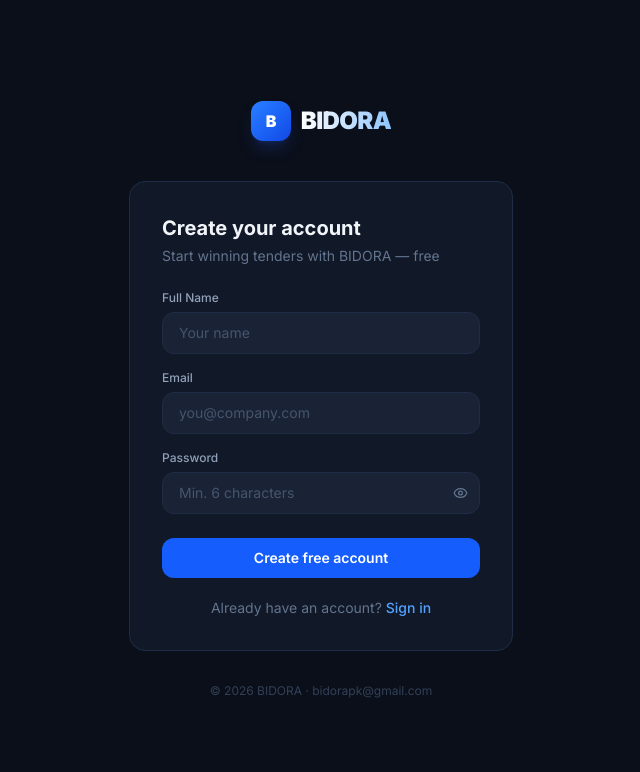
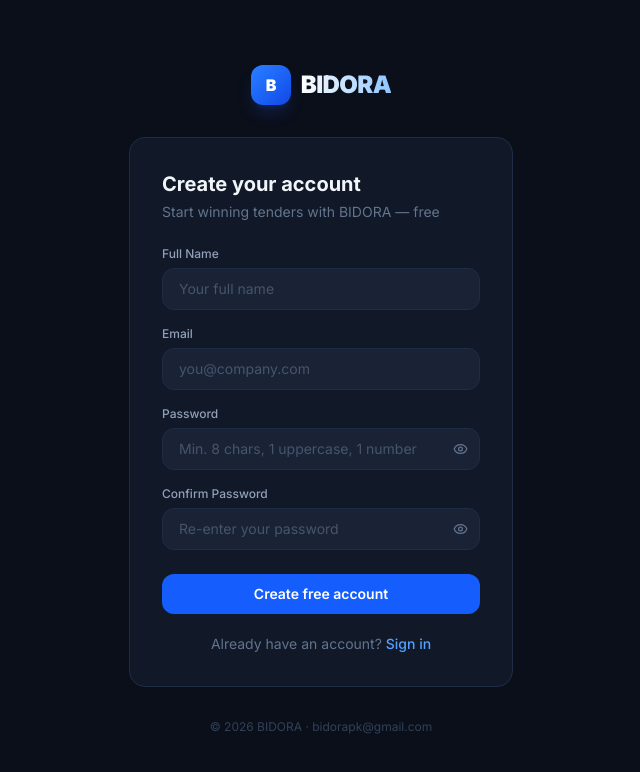
Before and after one commit to bidora-pk/bidora, a Next.js app in the folder frontend/: page /auth/register in a window 1280 px wide. Shown: the top 772 px of the page, without its empty margins (319-959 px from the left). Built offline with nearby package versions, Linux system fonts and the light colour scheme; no server answers.

Commit message:
Edited Register page

```diff
--- a/frontend/app/auth/register/page.tsx
+++ b/frontend/app/auth/register/page.tsx
@@ -1,60 +1,200 @@
 'use client'
 import { useState } from 'react'
-import { createClient } from '@/lib/supabase'
 import { useRouter } from 'next/navigation'
 import Link from 'next/link'
-import { Eye, EyeOff, Loader2 } from 'lucide-react'
+import { Eye, EyeOff, Loader2, CheckCircle2, XCircle } from 'lucide-react'
+
+// ── Validation helpers ────────────────────────────────────────────────────────
+
+function validateName(v: string) {
+  if (!v.trim()) return 'Full name is required.'
+  if (v.trim().length < 2) return 'Name must be at least 2 characters.'
+  if (v.trim().length > 80) return 'Name is too long.'
+  return ''
+}
+
+function validateEmail(v: string) {
+  if (!v.trim()) return 'Email is required.'
+  if (!/^[^\s@]+@[^\s@]+\.[^\s@]+$/.test(v.trim())) return 'Enter a valid email address.'
+  return ''
+}
+
+function validatePassword(v: string) {
+  if (!v) return 'Password is required.'
+  if (v.length < 8) return 'Password must be at least 8 characters.'
+  if (!/[A-Z]/.test(v)) return 'Include at least one uppercase letter.'
+  if (!/[0-9]/.test(v)) return 'Include at least one number.'
+  return ''
+}
+
+function validateConfirm(pw: string, confirm: string) {
+  if (!confirm) return 'Please confirm your password.'
+  if (pw !== confirm) return 'Passwords do not match.'
+  return ''
+}
+
+// ── Password strength ─────────────────────────────────────────────────────────
+
+function passwordStrength(pw: string): { score: number; label: string; color: string } {
+  let score = 0
+  if (pw.length >= 8)   score++
+  if (pw.length >= 12)  score++
+  if (/[A-Z]/.test(pw)) score++
+  if (/[0-9]/.test(pw)) score++
+  if (/[^A-Za-z0-9]/.test(pw)) score++
+
+  if (score <= 1) return { score, label: 'Weak',   color: 'bg-red-500' }
+  if (score <= 3) return { score, label: 'Fair',   color: 'bg-amber-400' }
+  if (score === 4) return { score, label: 'Good',  color: 'bg-blue-400' }
+  return              { score, label: 'Strong',     color: 'bg-emerald-400' }
+}
+
+// ── Field wrapper ─────────────────────────────────────────────────────────────
+
+function Field({
+  label, error, touched, children,
+}: {
+  label: string; error: string; touched: boolean; children: React.ReactNode
+}) {
+  return (
+    <div>
+      <label className="block text-xs font-medium text-slate-400 mb-1.5">{label}</label>
+      {children}
+      {touched && error && (
+        <p className="mt-1.5 text-xs text-red-400 flex items-center gap-1">
+          <XCircle size={11} /> {error}
+        </p>
+      )}
+      {touched && !error && (
+        <p className="mt-1.5 text-xs text-emerald-400 flex items-center gap-1">
+          <CheckCircle2 size={11} /> Looks good
+        </p>
+      )}
+    </div>
+  )
+}
+
+// ── Main component ────────────────────────────────────────────────────────────
 
 export default function RegisterPage() {
-  const router   = useRouter()
-  const supabase = createClient()
+  const router = useRouter()
 
   const [fullName,  setFullName]  = useState('')
   const [email,     setEmail]     = useState('')
   const [password,  setPassword]  = useState('')
+  const [confirm,   setConfirm]   = useState('')
   const [showPw,    setShowPw]    = useState(false)
+  const [showCf,    setShowCf]    = useState(false)
   const [loading,   setLoading]   = useState(false)
-  const [error,     setError]     = useState('')
+  const [apiError,  setApiError]  = useState('')
   const [success,   setSuccess]   = useState(false)
 
+  // touched state — only show errors after the user has left a field
+  const [touched, setTouched] = useState({
+    fullName: false, email: false, password: false, confirm: false,
+  })
+
+  const errors = {
+    fullName: validateName(fullName),
+    email:    validateEmail(email),
+    password: validatePassword(password),
+    confirm:  validateConfirm(password, confirm),
+  }
+
+  const allValid = !errors.fullName && !errors.email && !errors.password && !errors.confirm
+
+  const strength = passwordStrength(password)
+
+  function touch(field: keyof typeof touched) {
+    setTouched(prev => ({ ...prev, [field]: true }))
+  }
+
   async function handleRegister() {
-    if (!fullName || !email || !password) { setError('Please fill in all fields.'); return }
-    if (password.length < 6) { setError('Password must be at least 6 characters.'); return }
-    setLoading(true); setError('')
+    // Touch all fields to show any remaining errors
+    setTouched({ fullName: true, email: true, password: true, confirm: true })
+    if (!allValid) return
 
-    const { error: err } = await supabase.auth.signUp({
-      email, password,
-      options: { data: { full_name: fullName }, emailRedirectTo: 'https://bidorapk.vercel.app/dashboard', }
-    })
+    setLoading(true)
+    setApiError('')
 
-    if (err) { setError(err.message); setLoading(false); return }
-    setSuccess(true)
+    try {
+      const supabaseUrl = process.env.NEXT_PUBLIC_SUPABASE_URL
+      const supabaseKey = process.env.NEXT_PUBLIC_SUPABASE_ANON_KEY
+
+      if (!supabaseUrl || !supabaseKey) {
+        setApiError('App configuration error — missing Supabase environment variables. Contact bidorapk@gmail.com.')
+        setLoading(false)
+        return
+      }
+
+      // Dynamic import avoids SSR issues and catches init errors clearly
+      const { createBrowserClient } = await import('@supabase/ssr')
+      const supabase = createBrowserClient(supabaseUrl, supabaseKey)
+
+      const { error: err } = await supabase.auth.signUp({
+        email: email.trim().toLowerCase(),
+        password,
+        options: { data: { full_name: fullName.trim() }, emailRedirectTo: `${window.location.origin}/dashboard`, }
+      })
+
+      if (err) {
+        // Translate common Supabase error messages to user-friendly ones
+        if (err.message.includes('already registered') || err.message.includes('already been registered')) {
+          setApiError('An account with this email already exists. Try signing in instead.')
+        } else if (err.message.includes('Invalid URL') || err.message.includes('invalid path')) {
+          setApiError('App configuration error — invalid Supabase URL. Contact bidorapk@gmail.com.')
+        } else if (err.message.includes('rate limit') || err.status === 429) {
+          setApiError('Too many attempts. Please wait a minute and try again.')
+        } else {
+          setApiError(err.message)
+        }
+        setLoading(false)
+        return
+      }
+
+      setSuccess(true)
+    } catch (e: any) {
+      setApiError('Unexpected error: ' + (e?.message ?? 'please try again.'))
+    }
+
     setLoading(false)
   }
 
+  // ── Success screen ──────────────────────────────────────────────────────────
   if (success) {
     return (
       <div className="min-h-screen bg-[#0b0f1a] flex flex-col items-center justify-center px-4 text-center">
-        <div className="w-14 h-14 rounded-2xl bg-emerald-500/20 border border-emerald-500/30 flex items-center justify-center mb-4 text-2xl">
+        <div className="w-16 h-16 rounded-2xl bg-emerald-500/20 border border-emerald-500/30
+                        flex items-center justify-center mb-5 text-3xl">
           ✉️
         </div>
         <h2 className="text-xl font-bold text-slate-100 mb-2">Check your email</h2>
-        <p className="text-slate-400 text-sm max-w-xs">
-          We sent a confirmation link to <strong className="text-slate-200">{email}</strong>.
+        <p className="text-slate-400 text-sm max-w-xs leading-relaxed">
+          We sent a confirmation link to{' '}
+          <strong className="text-slate-200">{email.trim().toLowerCase()}</strong>.
           Click it to activate your BIDORA account.
         </p>
-        <Link href="/auth/login" className="mt-6 text-sm text-blue-400 hover:text-blue-300 transition-colors">
+        <p className="text-slate-600 text-xs mt-3 max-w-xs">
+          Didn&apos;t receive it? Check your spam folder or{' '}
+          <button onClick={() => setSuccess(false)}
+            className="text-blue-400 hover:text-blue-300 transition-colors underline">
+            try again
+          </button>.
+        </p>
+        <Link href="/auth/login"
+          className="mt-6 text-sm text-blue-400 hover:text-blue-300 transition-colors">
           Back to sign in →
         </Link>
       </div>
     )
   }
 
+  // ── Form ────────────────────────────────────────────────────────────────────
   return (
-    <div className="min-h-screen bg-[#0b0f1a] flex flex-col items-center justify-center px-4">
+    <div className="min-h-screen bg-[#0b0f1a] flex flex-col items-center justify-center px-4 py-12">
 
       {/* Logo */}
-      <Link href="/" className="flex items-center gap-2.5 mb-10 group">
+      <Link href="/" className="flex items-center gap-2.5 mb-8 group">
         <div className="w-10 h-10 rounded-xl bg-gradient-to-br from-blue-500 to-blue-700
                         flex items-center justify-center shadow-lg shadow-blue-900/40">
           <span className="text-white font-black text-base tracking-tighter">B</span>
@@ -68,57 +208,120 @@ export default function RegisterPage() {
         <h1 className="text-xl font-bold text-slate-100 mb-1">Create your account</h1>
         <p className="text-sm text-slate-500 mb-6">Start winning tenders with BIDORA — free</p>
 
-        {error && (
-          <div className="mb-4 px-4 py-3 rounded-xl bg-red-500/10 border border-red-500/20 text-red-400 text-sm">
-            {error}
+        {/* API-level error */}
+        {apiError && (
+          <div className="mb-5 px-4 py-3 rounded-xl bg-red-500/10 border border-red-500/20
+                          text-red-400 text-sm flex items-start gap-2">
+            <XCircle size={15} className="flex-shrink-0 mt-0.5" />
+            {apiError}
           </div>
         )}
 
         <div className="space-y-4">
-          <div>
-            <label className="block text-xs font-medium text-slate-400 mb-1.5">Full Name</label>
+
+          {/* Full name */}
+          <Field label="Full Name" error={errors.fullName} touched={touched.fullName}>
             <input
               value={fullName}
               onChange={e => setFullName(e.target.value)}
-              placeholder="Your name"
-              className="w-full bg-[#1a2236] border border-[#1e2d45] rounded-xl px-4 py-2.5
-                         text-sm text-slate-200 placeholder-slate-600 outline-none
-                         focus:border-blue-500/60 transition-colors"
+              onBlur={() => touch('fullName')}
+              placeholder="Your full name"
+              className={`w-full bg-[#1a2236] border rounded-xl px-4 py-2.5 text-sm
+                          text-slate-200 placeholder-slate-600 outline-none transition-colors
+                          ${touched.fullName && errors.fullName
+                            ? 'border-red-500/60'
+                            : touched.fullName && !errors.fullName
+                            ? 'border-emerald-500/50'
+                            : 'border-[#1e2d45] focus:border-blue-500/60'}`}
             />
-          </div>
+          </Field>
 
-          <div>
-            <label className="block text-xs font-medium text-slate-400 mb-1.5">Email</label>
+          {/* Email */}
+          <Field label="Email" error={errors.email} touched={touched.email}>
             <input
               type="email"
               value={email}
               onChange={e => setEmail(e.target.value)}
+              onBlur={() => touch('email')}
               placeholder="you@company.com"
-              className="w-full bg-[#1a2236] border border-[#1e2d45] rounded-xl px-4 py-2.5
-                         text-sm text-slate-200 placeholder-slate-600 outline-none
-                         focus:border-blue-500/60 transition-colors"
+              className={`w-full bg-[#1a2236] border rounded-xl px-4 py-2.5 text-sm
+                          text-slate-200 placeholder-slate-600 outline-none transition-colors
+                          ${touched.email && errors.email
+                            ? 'border-red-500/60'
+                            : touched.email && !errors.email
+                            ? 'border-emerald-500/50'
+                            : 'border-[#1e2d45] focus:border-blue-500/60'}`}
             />
-          </div>
+          </Field>
 
-          <div>
-            <label className="block text-xs font-medium text-slate-400 mb-1.5">Password</label>
+          {/* Password */}
+          <Field label="Password" error={errors.password} touched={touched.password}>
             <div className="relative">
               <input
                 type={showPw ? 'text' : 'password'}
                 value={password}
                 onChange={e => setPassword(e.target.value)}
-                placeholder="Min. 6 characters"
-                onKeyDown={e => e.key === 'Enter' && handleRegister()}
-                className="w-full bg-[#1a2236] border border-[#1e2d45] rounded-xl px-4 py-2.5 pr-10
-                           text-sm text-slate-200 placeholder-slate-600 outline-none
-                           focus:border-blue-500/60 transition-colors"
+                onBlur={() => touch('password')}
+                placeholder="Min. 8 chars, 1 uppercase, 1 number"
+                className={`w-full bg-[#1a2236] border rounded-xl px-4 py-2.5 pr-10 text-sm
+                            text-slate-200 placeholder-slate-600 outline-none transition-colors
+                            ${touched.password && errors.password
+                              ? 'border-red-500/60'
+                              : touched.password && !errors.password
+                              ? 'border-emerald-500/50'
+                              : 'border-[#1e2d45] focus:border-blue-500/60'}`}
               />
               <button type="button" onClick={() => setShowPw(!showPw)}
                 className="absolute right-3 top-1/2 -translate-y-1/2 text-slate-500 hover:text-slate-300 transition-colors">
                 {showPw ? <EyeOff size={15} /> : <Eye size={15} />}
               </button>
             </div>
-          </div>
+            {/* Strength bar */}
+            {password.length > 0 && (
+              <div className="mt-2">
+                <div className="flex gap-1 mb-1">
+                  {[1,2,3,4,5].map(i => (
+                    <div key={i}
+                      className={`h-1 flex-1 rounded-full transition-colors duration-300
+                        ${i <= strength.score ? strength.color : 'bg-[#1e2d45]'}`} />
+                  ))}
+                </div>
+                <p className="text-[11px] text-slate-500">
+                  Password strength: <span className={`font-medium ${
+                    strength.label === 'Weak'   ? 'text-red-400'    :
+                    strength.label === 'Fair'   ? 'text-amber-400'  :
+                    strength.label === 'Good'   ? 'text-blue-400'   : 'text-emerald-400'
+                  }`}>{strength.label}</span>
+                </p>
+              </div>
+            )}
+          </Field>
+
+          {/* Confirm password */}
+          <Field label="Confirm Password" error={errors.confirm} touched={touched.confirm}>
+            <div className="relative">
+              <input
+                type={showCf ? 'text' : 'password'}
+                value={confirm}
+                onChange={e => setConfirm(e.target.value)}
+                onBlur={() => touch('confirm')}
+                onKeyDown={e => e.key === 'Enter' && handleRegister()}
+                placeholder="Re-enter your password"
+                className={`w-full bg-[#1a2236] border rounded-xl px-4 py-2.5 pr-10 text-sm
+                            text-slate-200 placeholder-slate-600 outline-none transition-colors
+                            ${touched.confirm && errors.confirm
+                              ? 'border-red-500/60'
+                              : touched.confirm && !errors.confirm
+                              ? 'border-emerald-500/50'
+                              : 'border-[#1e2d45] focus:border-blue-500/60'}`}
+              />
+              <button type="button" onClick={() => setShowCf(!showCf)}
+                className="absolute right-3 top-1/2 -translate-y-1/2 text-slate-500 hover:text-slate-300 transition-colors">
+                {showCf ? <EyeOff size={15} /> : <Eye size={15} />}
+              </button>
+            </div>
+          </Field>
+
         </div>
 
         <button
@@ -127,12 +330,15 @@ export default function RegisterPage() {
           className="w-full mt-6 flex items-center justify-center gap-2 py-2.5 rounded-xl
                      bg-blue-600 hover:bg-blue-500 disabled:opacity-60 transition-colors
                      text-white font-semibold text-sm">
-          {loading ? <><Loader2 size={15} className="animate-spin" /> Creating account…</> : 'Create free account'}
+          {loading
+            ? <><Loader2 size={15} className="animate-spin" /> Creating account…</>
+            : 'Create free account'}
         </button>
 
         <p className="text-center text-sm text-slate-500 mt-5">
           Already have an account?{' '}
-          <Link href="/auth/login" className="text-blue-400 hover:text-blue-300 transition-colors font-medium">
+          <Link href="/auth/login"
+            className="text-blue-400 hover:text-blue-300 transition-colors font-medium">
             Sign in
           </Link>
         </p>
@@ -140,7 +346,9 @@ export default function RegisterPage() {
 
       <p className="mt-8 text-xs text-slate-700">
         © {new Date().getFullYear()} BIDORA ·{' '}
-        <a href="mailto:bidorapk@gmail.com" className="hover:text-slate-500 transition-colors">bidorapk@gmail.com</a>
+        <a href="mailto:bidorapk@gmail.com" className="hover:text-slate-500 transition-colors">
+          bidorapk@gmail.com
+        </a>
       </p>
     </div>
   )
```
